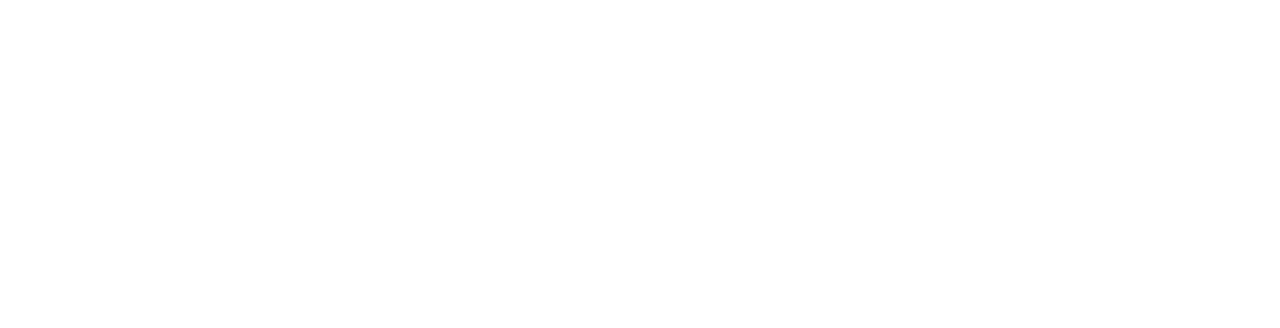
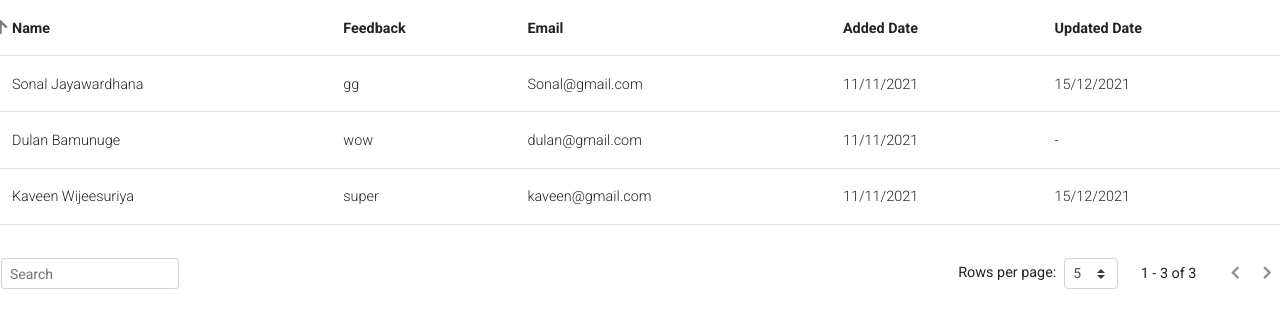
Before and after one commit to BamunugeDR99/Music_Lessons_cover_sheet_app_for_Kaushal_production, a React (Create React App) app in the folder frontend/: page /feedback in a window 1280 px wide. Before the commit this address had no page. Shown: the top 328 px of the page. Built offline with nearby package versions, Linux system fonts and the light colour scheme.

Commit message:
Tharindu commit 4

```diff
--- a/frontend/src/App.js
+++ b/frontend/src/App.js
@@ -9,6 +9,8 @@
 import React, { Component } from "react";
 import DataTableTest from "./components/dataTableTest";
 import PurchaseHistory from "./components/purchaseHistory";
+import AdminFeedback from "./components/AdminFeedback";
+import UserManagement from "./components/UserManagement";
 
 
 function App() {
@@ -20,6 +22,8 @@
       <Route path="/" element={<AddStudent/>} />
       <Route path="/table" element={<DataTableTest/>}/>
       <Route path="/history" element={<PurchaseHistory/>}/>
+      <Route path="/feedback" element={<AdminFeedback/>}/>
+      <Route path="/User" element={<UserManagement/>}/>
 
     </Routes>
   </BrowserRouter>
--- /dev/null
+++ b/frontend/src/components/AdminFeedback.js
@@ -0,0 +1,71 @@
+import React from 'react';
+import { MDBDataTableV5 } from 'mdbreact';
+
+export default function AdminFeedback() {
+  const [datatable, setDatatable] = React.useState({
+
+    columns: [
+      {
+        label: 'Name',
+        field: 'name',
+        width: 150,
+        attributes: {
+          'aria-controls': 'DataTable',
+          'aria-label': 'Name',
+        },
+      },
+      {
+        label: 'Feedback',
+        field: 'feedback',
+        sort: 'disabled',
+        width: 100,
+      },
+      {
+        label: 'Email',
+        field: 'email',
+        sort: 'disabled',
+        width: 150,
+      },
+      {
+        label: 'Added Date',
+        field: 'added_date',
+        sort: 'disabled',
+        width: 150,
+      },
+      {
+        label: 'Updated Date',
+        field: 'updated_date',
+        sort: 'disabled',
+        width: 150,
+      },
+    ],
+    rows: [
+      {
+        name: 'Sonal Jayawardhana',
+        feedback: 'gg',
+        email: 'Sonal@gmail.com',
+        added_date: '11/11/2021',
+        updated_date:'15/12/2021',
+      },
+      {
+        name: 'Dulan Bamunuge',
+        feedback: 'wow',
+        email: 'dulan@gmail.com',
+        added_date: '11/11/2021',
+        updated_date:'-',
+
+      },
+      {
+        name: 'Kaveen Wijeesuriya',
+        feedback: 'super',
+        email: 'kaveen@gmail.com',
+        added_date: '11/11/2021',
+        updated_date:'15/12/2021',
+
+      },
+    ],
+  });
+
+  return <MDBDataTableV5 hover entriesOptions={[5, 20, 25]} entries={5} pagesAmount={4} data={datatable} />;
+
+}
--- /dev/null
+++ b/frontend/src/components/UserManagement.js
@@ -0,0 +1,71 @@
+import React from 'react';
+import { MDBDataTableV5 } from 'mdbreact';
+
+export default function UserManagement() {
+  const [datatable, setDatatable] = React.useState({
+
+    columns: [
+      {
+        label: 'Name',
+        field: 'name',
+        width: 150,
+        attributes: {
+          'aria-controls': 'DataTable',
+          'aria-label': 'Name',
+        },
+      },
+      {
+        label: 'Customer Login Status',
+        field: 'status',
+        sort: 'disabled',
+        width: 100,
+      },
+      {
+        label: 'Email',
+        field: 'email',
+        sort: 'disabled',
+        width: 150,
+      },
+      {
+        label: 'Added Date',
+        field: 'added_date',
+        sort: 'disabled',
+        width: 150,
+      },
+      {
+        label: 'Updated Date',
+        field: 'updated_date',
+        sort: 'disabled',
+        width: 150,
+      },
+    ],
+    rows: [
+      {
+        name: 'Sonal Jayawardhana',
+        status: 'true',
+        email: 'Sonal@gmail.com',
+        added_date: '11/11/2021',
+        updated_date:'15/12/2021',
+      },
+      {
+        name: 'Dulan Bamunuge',
+        status: 'false',
+        email: 'dulan@gmail.com',
+        added_date: '11/11/2021',
+        updated_date:'-',
+
+        name: 'Kaveen Wijeesuriya',
+        status: 'true',
+        email: 'kaveen@gmail.com',
+        added_date: '11/11/2021',
+        updated_date:'15/12/2021',
+
+      },
+    ],
+  });
+//   updated date added date
+// customer login state, updated date added date
+
+  return <MDBDataTableV5 hover entriesOptions={[5, 20, 25]} entries={5} pagesAmount={4} data={datatable} />;
+
+}
--- a/frontend/src/components/purchaseHistory.js
+++ b/frontend/src/components/purchaseHistory.js
@@ -52,7 +52,7 @@
             <div className="row" style={{width: "100%",padding: "0px 0px 20px 0px",margin: "0px 10px 0px 2px"}}>
               <div className="col-sm text-center">
                 <img class="rounded"
-                style={{ width: "90%" ,alignItems:'center'}}
+                style={{ width: "80%" ,alignItems:'center'}}
                 src={"Images/test2.jpg"}/>
                 </div>
 
@@ -86,16 +86,16 @@
                 </div>
               </div>
               <br/>
-              <div className="col-sm" style={{backgroundColor:'white', fontSize: "16px", lineHeight:'2em'}}>
+              <div className="col-sm" style={{backgroundColor:'white', fontSize: "14px", lineHeight:'2em'}}>
                 <span class="text-right" style={{ fontSize: "15px"}}>11/11/2021</span>
                       <br/>
-                      <span style={{ fontSize: "15px", color:' #764A34' }}>Original Artist &ensp;&ensp;:</span>
+                      <span style={{ fontSize: "14px", color:' #764A34' }}>Original Artist &ensp;&ensp;:</span>
                       <span> &ensp;&ensp; Kaushal Rashmika</span>
                       <br/>
-                      <span style={{ fontSize: "15px",color:' #764A34'  }}>Arranged By &ensp;&ensp;:</span>
+                      <span style={{ fontSize: "14px",color:' #764A34'  }}>Arranged By &ensp;&ensp;:</span>
                       <span> &ensp;&ensp; Kaushal Rashmika</span>
                       <br/>
-                      <span style={{ fontSize: "15px",color:' #764A34'  }}>Instrument Played On &ensp;&ensp;:</span>
+                      <span style={{ fontSize: "14px",color:' #764A34'  }}>Instrument Played On &ensp;&ensp;:</span>
                       <span> &ensp;&ensp; Guitar</span>
                       <br/>
                     </div>
```
Also changed, not shown: 1 other file (tests, documents, lock files or other folders).
